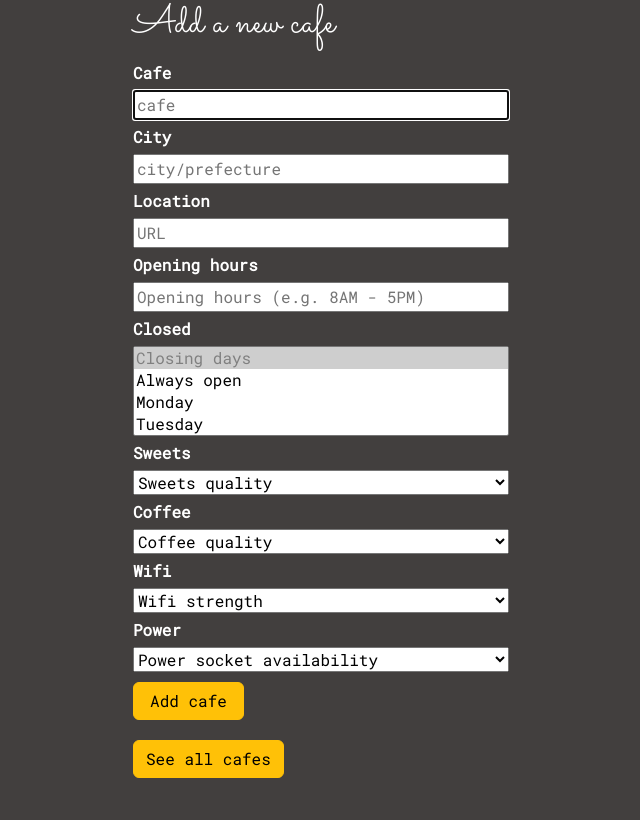
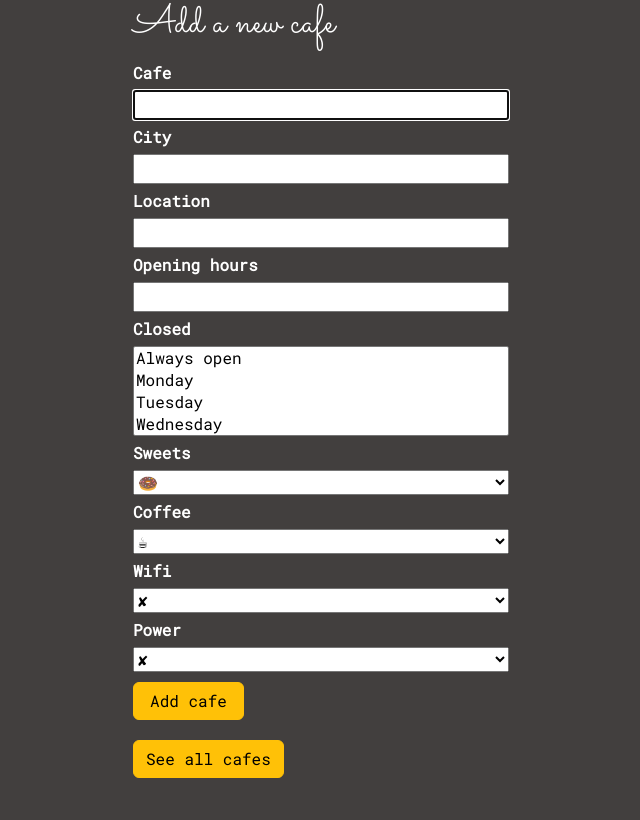
Before and after one commit to CamilleOnoda/Projects, a Flask app: page /add in a window 1280 px wide. Shown: the whole page, without its empty margins (319-959 px from the left). Run offline with Flask 3, Linux system fonts and the light colour scheme; some libraries are stand-ins or nearby versions.

Commit message:
Remove form values

```diff
--- a/Coffee-and-Wifi/templates/add.html
+++ b/Coffee-and-Wifi/templates/add.html
@@ -1,5 +1,5 @@
 {% extends 'base.html' %}
-{% block title %}Add A New Cafe{% endblock %}
+{% block title %}Add a new cafe{% endblock %}
 
 {% block content %}
 <div class="container">
@@ -9,65 +9,29 @@
       <table class="table table-hover table-dark table-striped .w-auto">
       <tbody>
       <form action="{{ url_for('add') }}" method="POST">
-          <label for="name">Cafe</label>
-            <input autofocus name="cafe" placeholder="cafe" type="text" />
-          <label for="name">City</label>
-            <input autofocus name="city" placeholder="city/prefecture" type="text" />
-          <label>Location</label>
-            <input autofocus name="location" placeholder="URL" type="text">
-          <label>Opening hours</label>
-            <input autofocus name="open_hours"
-            placeholder="Opening hours (e.g. 8AM - 5PM)" type="text">
+        {{ form.hidden_tag() }}
+        <label for="cafe">Cafe</label>
+        {{ form.cafe(size=32, autofocus=true) }}
+        <label for="city">City</label>
+        {{ form.city(size=32) }}
+        <label for="location">Location</label>
+        {{ form.location(size=32) }}
+        <label for="open_hours">Opening hours</label>
+        {{ form.open_hours(size=32) }}
         <label>Closed</label>
         <select name="closed" multiple>
-            <option disabled selected>Closing days</option>
-            <option value="Always open">Always open</option>
-            <option value="Monday">Monday</option>
-            <option value="Tuesday">Tuesday</option>
-            <option value="Wednesday">Wednesday</option>
-            <option value="Thursday">Thursday</option>
-            <option value="Friday">Friday</option>
-            <option value="Saturday">Saturday</option>
-            <option value="Sunday">Sunday</option>
+          {% for value, label in form.closed.choices %}
+            <option value="{{ value }}">{{ label }}</option>
+          {% endfor %}
         </select>
         <label>Sweets</label>
-            <select name="sweets">
-            <option disabled selected>Sweets quality</option>
-            <option value="🍩">🍩</option>
-            <option value="🍩🍩">🍩🍩</option>
-            <option value="🍩🍩🍩">🍩🍩🍩</option>
-            <option value="🍩🍩🍩🍩">🍩🍩🍩🍩🍩</option>
-            <option value="🍩🍩🍩🍩🍩">🍩🍩🍩🍩🍩🍩</option>
-            </select>
+        {{ form.sweets() }}
         <label>Coffee</label>
-            <select name="coffee">
-            <option disabled selected>Coffee quality</option>
-            <option value="☕">☕</option>
-            <option value="☕☕">☕☕</option>
-            <option value="☕☕☕">☕☕☕</option>
-            <option value="☕☕☕☕">☕☕☕☕</option>
-            <option value="☕☕☕☕☕">☕☕☕☕☕</option>
-            </select>
+        {{ form.coffee() }}
         <label>Wifi</label>
-            <select name="wifi">
-            <option disabled selected>Wifi strength</option>
-            <option value="✘">✘</option>
-            <option value="💪">💪</option>
-            <option value="💪💪">💪💪</option>
-            <option value="💪💪💪">💪💪💪</option>
-            <option value="💪💪💪💪">💪💪💪💪</option>
-            <option value="💪💪💪💪💪">💪💪💪💪💪</option>
-            </select>
+        {{ form.wifi() }}
         <label>Power</label>
-            <select name="power">
-            <option disabled selected>Power socket availability</option>
-            <option value="✘">✘</option>
-            <option value="🔌">🔌</option>
-            <option value="🔌🔌">🔌🔌</option>
-            <option value="🔌🔌🔌">🔌🔌🔌</option>
-            <option value="🔌🔌🔌🔌">🔌🔌🔌🔌</option>
-            <option value="🔌🔌🔌🔌🔌">🔌🔌🔌🔌🔌</option>
-            </select>
+        {{ form.power() }}
         <button id="btn" class="btn btn-warning btn-m" type="submit">Add cafe</button>
       </form>
     </div>
```
Lines whose indentation alone changed are shown as unchanged.
